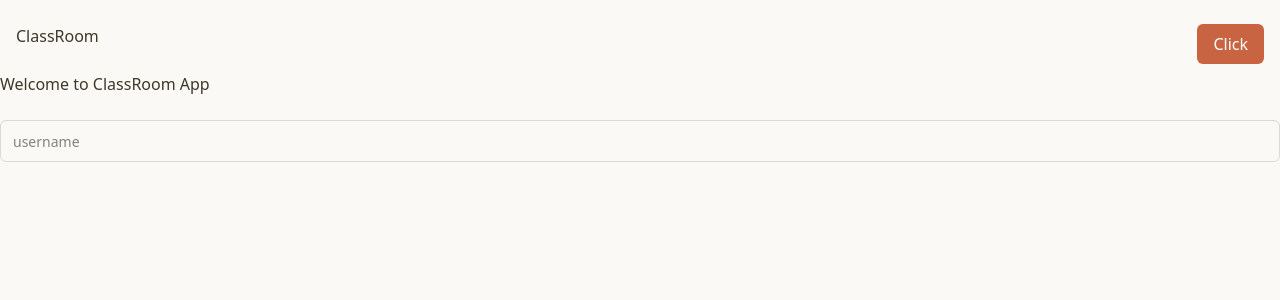
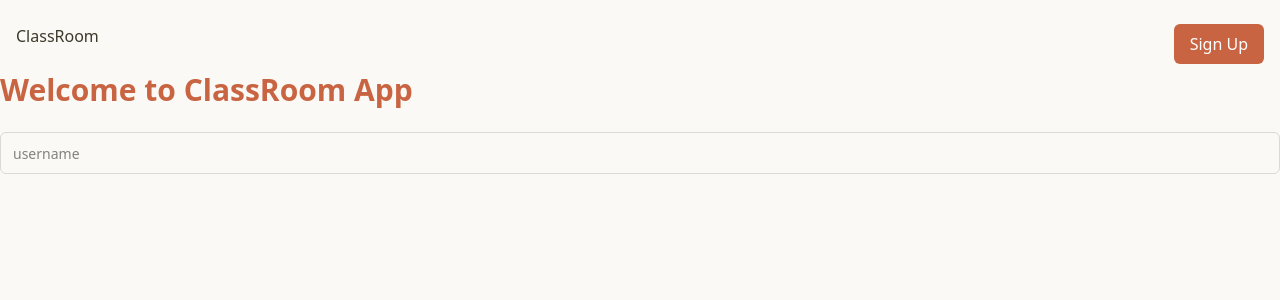
Before and after one commit to yusuf-codes10/horseshoe-academy, a Vue app in the folder apps/web/: page / in a window 1280 px wide. Shown: the top 300 px of the page. Built offline with nearby package versions, Linux system fonts and the light colour scheme.

Commit message:
a hero section plan

```diff
--- a/apps/web/src/layouts/NavBar.vue
+++ b/apps/web/src/layouts/NavBar.vue
@@ -9,7 +9,7 @@ import MainButton from '@/components/shared/MainButton.vue';
     <h1>ClassRoom</h1>
     <!-- <MainButton v-if="!userStroe.user" title="Log in" /> -->
     <div  class="flex justify-between items-center">
-      <MainButton />
+      <MainButton title="Sign Up"/>
     </div>
   </nav>
 </template>
--- a/apps/web/src/views/HomeView.vue
+++ b/apps/web/src/views/HomeView.vue
@@ -6,7 +6,8 @@ import BaseInput from '@/components/shared/BaseInput.vue';
 
 <template>
   <div>
-    <h1>Welcome to ClassRoom App</h1>
+    <!-- TODO: a hero section will later be here -->
+    <h1 class="title">Welcome to ClassRoom App</h1>
     <BaseInput placeholder="username"/>
   </div>
 </template>
```
